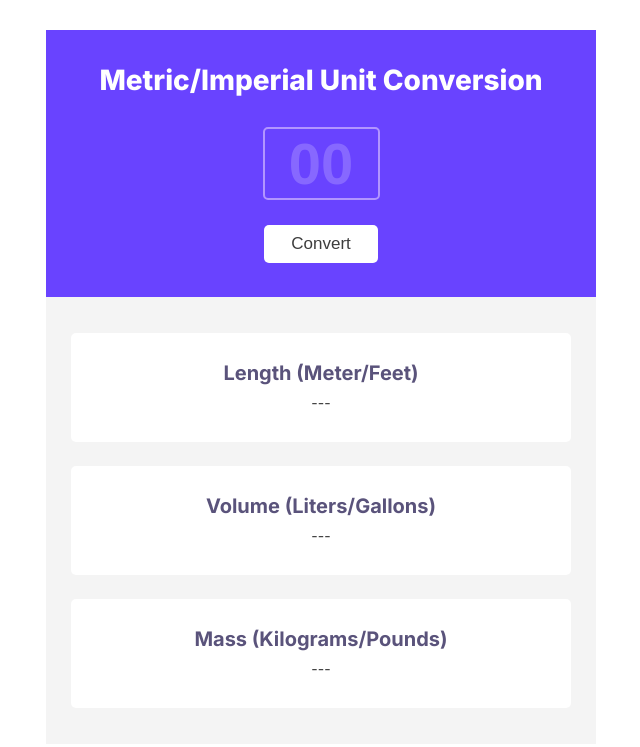
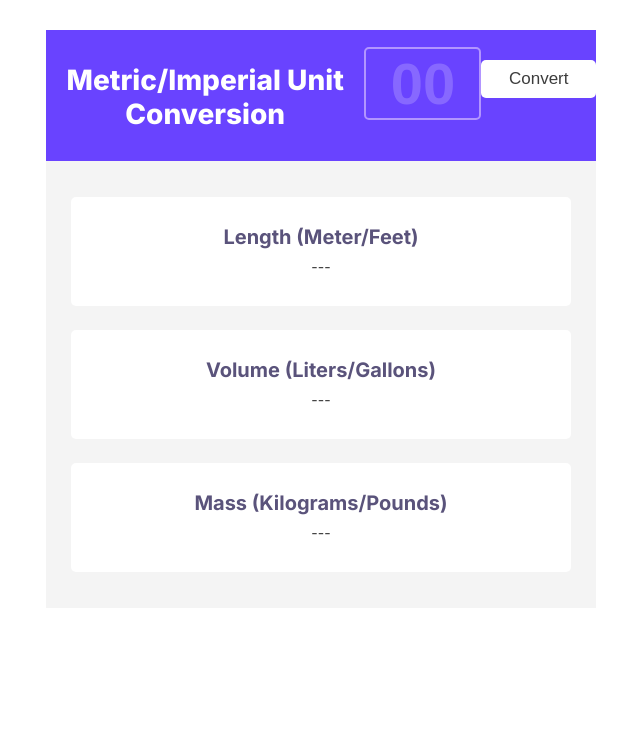
Before and after one commit to Bluneon27/Unit-Converter, a plain HTML site: page Index.html in a window 1280 px wide. Shown: the whole page, without its empty margins (319-959 px from the left). Drawn offline with Linux system fonts and the light colour scheme.

Commit message:
Intentional Error Format
Formatted to introduce an error, with the intent to learn Branch and Pull request functionalities

```diff
--- a/Index.css
+++ b/Index.css
@@ -15,7 +15,7 @@ body {
     background-color: #6943FF;
     width: 550px;
     display: flex;
-    flex-direction: column;
+    flex-direction: flex;
     justify-content: center;
     align-items: center;
     margin: 30px auto 0px auto;
```
